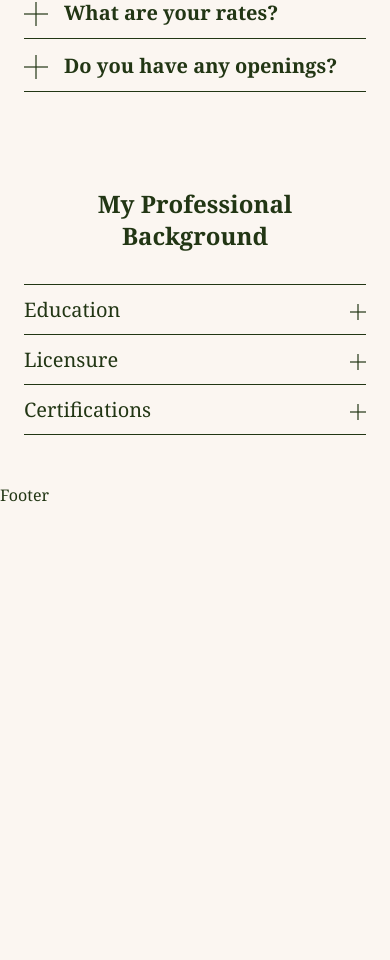
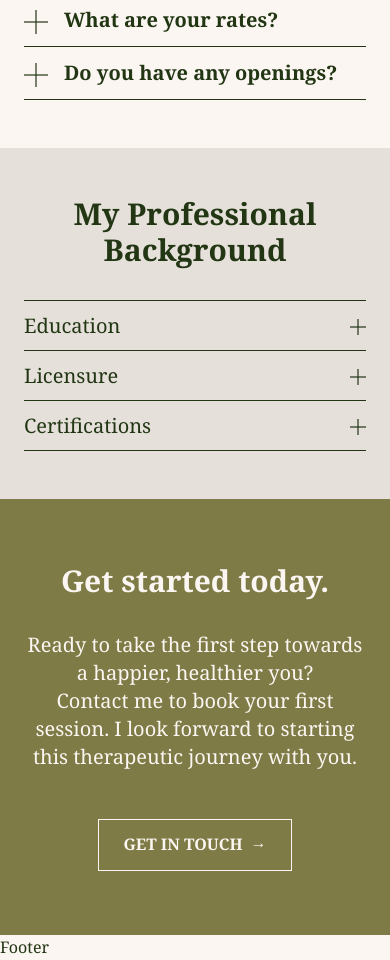
Before and after one commit to asynctushar/lilac, a Next.js app: page / in a window 390 px wide. Shown: the part 4982-5942 px from the top of the page. Before the commit the page ends 5491 px from the top, so only its background shows below. Built offline with nearby package versions, Linux system fonts and the light colour scheme.

Commit message:
feat: getInTouch section developed

```diff
--- a/src/app/components/sections/FAQ/FAQ.jsx
+++ b/src/app/components/sections/FAQ/FAQ.jsx
@@ -37,7 +37,7 @@ const FAQ = () => {
 
             {/* FAQ Section */}
             <div className='w-full md:w-1/2 flex flex-col self-start md:mt-12 lg:mt-24 xl:mt-12 2xl:mt-24 gap-8 sm:gap-10 md:gap-12'>
-                <h2 className='font-semibold text-2xl sm:text-3xl md:text-3xl lg:text-4xl xl:text-5xl 2xl:text-6xl leading-tight'>
+                <h2 className='font-semibold text-3xl sm:text-3xl md:text-3xl lg:text-4xl xl:text-5xl 2xl:text-6xl leading-tight'>
                     FAQs
                 </h2>
                 <FaqAccordion faqs={faqs} />
--- /dev/null
+++ b/src/app/components/sections/GetInTouch.jsx
@@ -0,0 +1,21 @@
+import Link from 'next/link';
+import React from 'react';
+
+const GetInTouch = () => {
+    return (
+        <section className='px-6 sm:px-8 md:px-10 lg:px-16 xl:px-24 2xl:px-32 flex flex-col gap-12 sm:gap-24 py-16 sm:py-16 md:py-20 lg:py-24 items-center text-background bg-dark-accent'>
+            <div className='space-y-8 md:space-y-12 w-full md:w-2/3 2xl:w-1/3'>
+                <h2 className='text-3xl xl:text-4xl 2xl:text-5xl font-semibold text-center'>
+                    Get started today.
+                </h2>
+                <p className="text-xl  font-medium text-center ">
+                    Ready to take the first step towards a happier, healthier you?<br />
+                    Contact me to book your first session. I look forward to starting this therapeutic journey with you.
+                </p>
+            </div>
+            <Link href="/#contact" className='uppercase border border-background px-6 py-3 font-semibold flex items-center justify-center gap-2 hover:bg-background hover:text-dark-accent duration-700'>Get In Touch <span className='-translate-y-0.5'>&#8594;</span></Link>
+        </section>
+    );
+};
+
+export default GetInTouch;
--- a/src/app/components/sections/Professional/Professional.jsx
+++ b/src/app/components/sections/Professional/Professional.jsx
@@ -21,8 +21,8 @@ const professions = [
 
 const Professional = () => {
     return (
-        <section className='px-6 sm:px-8 md:px-10 lg:px-16 xl:px-24 2xl:px-32 flex flex-col gap-8 sm:gap-12 py-12 sm:py-16 md:py-20 lg:py-24 items-center'>
-            <h2 className='text-2xl xl:text-4xl 2xl:text-5xl font-semibold text-center'>
+        <section className='px-6 sm:px-8 md:px-10 lg:px-16 xl:px-24 2xl:px-32 flex flex-col gap-8 sm:gap-12 py-12 sm:py-16 md:py-20 lg:py-24 items-center bg-primary'>
+            <h2 className='text-3xl xl:text-4xl 2xl:text-5xl font-semibold text-center'>
                 My Professional Background
             </h2>
             <div className='w-full md:w-1/2 mx-auto'>
--- a/src/app/globals.css
+++ b/src/app/globals.css
@@ -25,6 +25,7 @@
   --color-foreground: var(--black-hsl);
   --color-primary: var(--lightAccent-hsl);
   --color-accent: var(--accent-hsl);
+  --color-dark-accent: var(--darkAccent-hsl);
 
   /* Fonts */
   --font-sans: var(--font-sans);
--- a/src/app/page.jsx
+++ b/src/app/page.jsx
@@ -8,6 +8,7 @@ import WorkWithMe from './components/sections/WorkWithMe';
 import About from './components/sections/About';
 import FAQ from './components/sections/FAQ/FAQ';
 import Professional from './components/sections/Professional/Professional';
+import GetInTouch from './components/sections/GetInTouch';
 
 const Home = () => {
     return (
@@ -21,6 +22,7 @@ const Home = () => {
                 <About />
                 <FAQ />
                 <Professional />
+                <GetInTouch />
             </main>
             <Footer />
         </>
```
